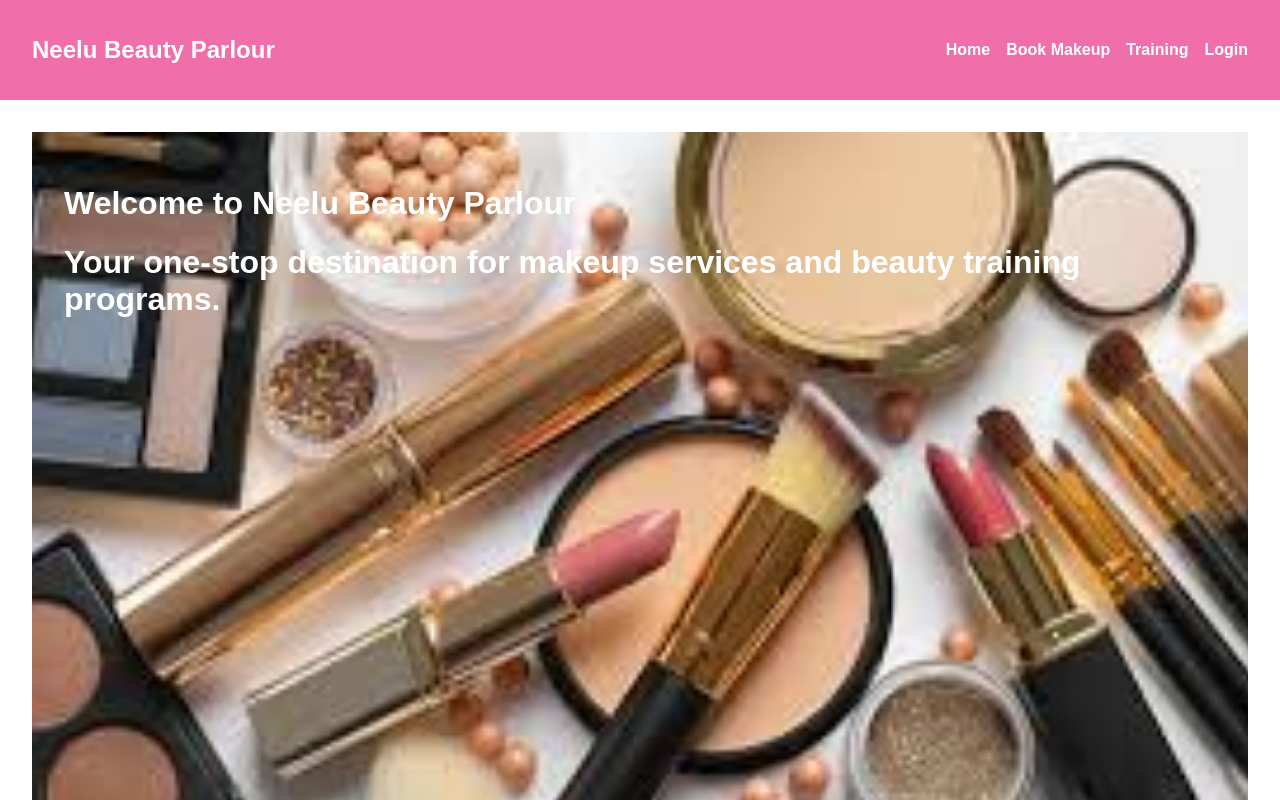
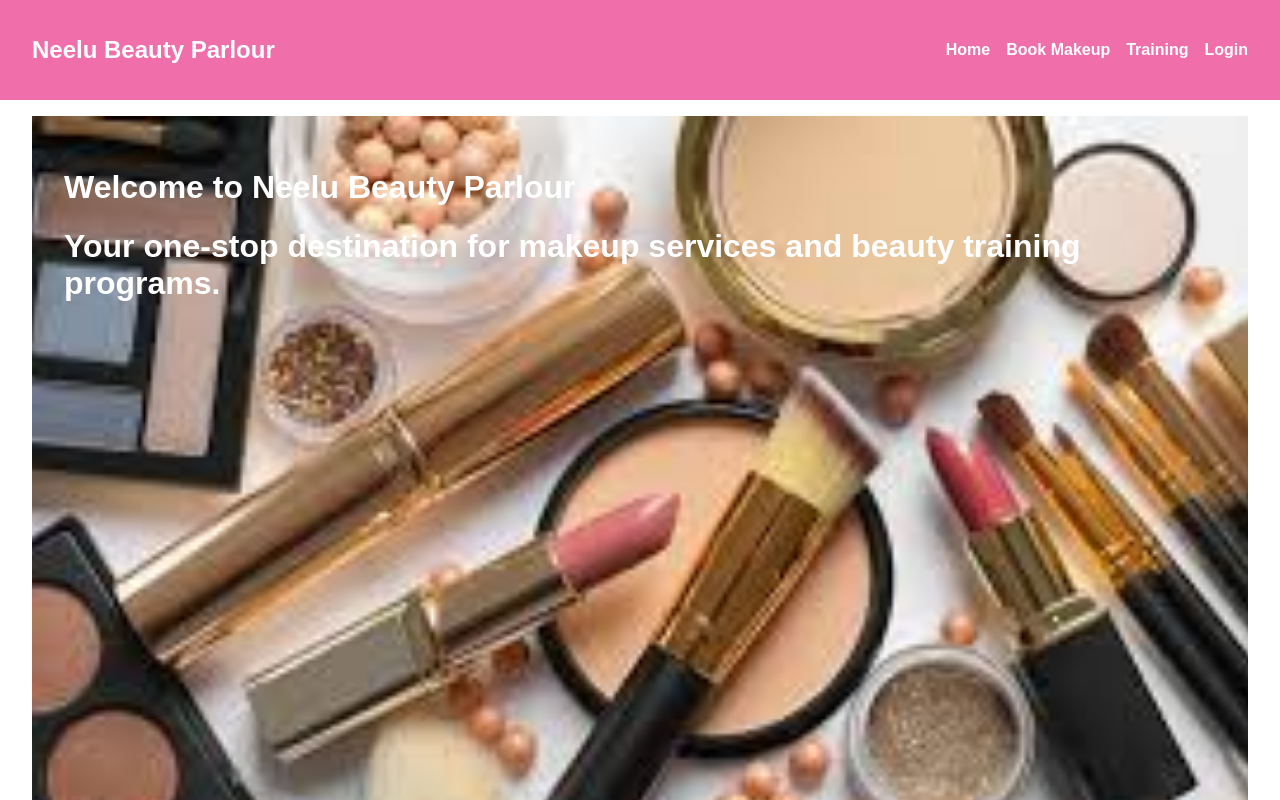
Before and after one commit to B-jana/bweb, a React (Create React App) app: page / in a window 1280 px wide. Shown: the top 800 px of the page. Built offline with nearby package versions, Linux system fonts and the light colour scheme.

Commit message:
Update App.css

```diff
--- a/src/App.css
+++ b/src/App.css
@@ -52,9 +52,9 @@ body {
 
 /* Main content */
 .main-content {
-
-  padding: 2rem; /* reduced padding */
-
+  flex: 1 0 auto;
+  padding: 1rem 2rem; /* reduced padding */
+  margin: 0;
 }
 
 /* Footer */
```
